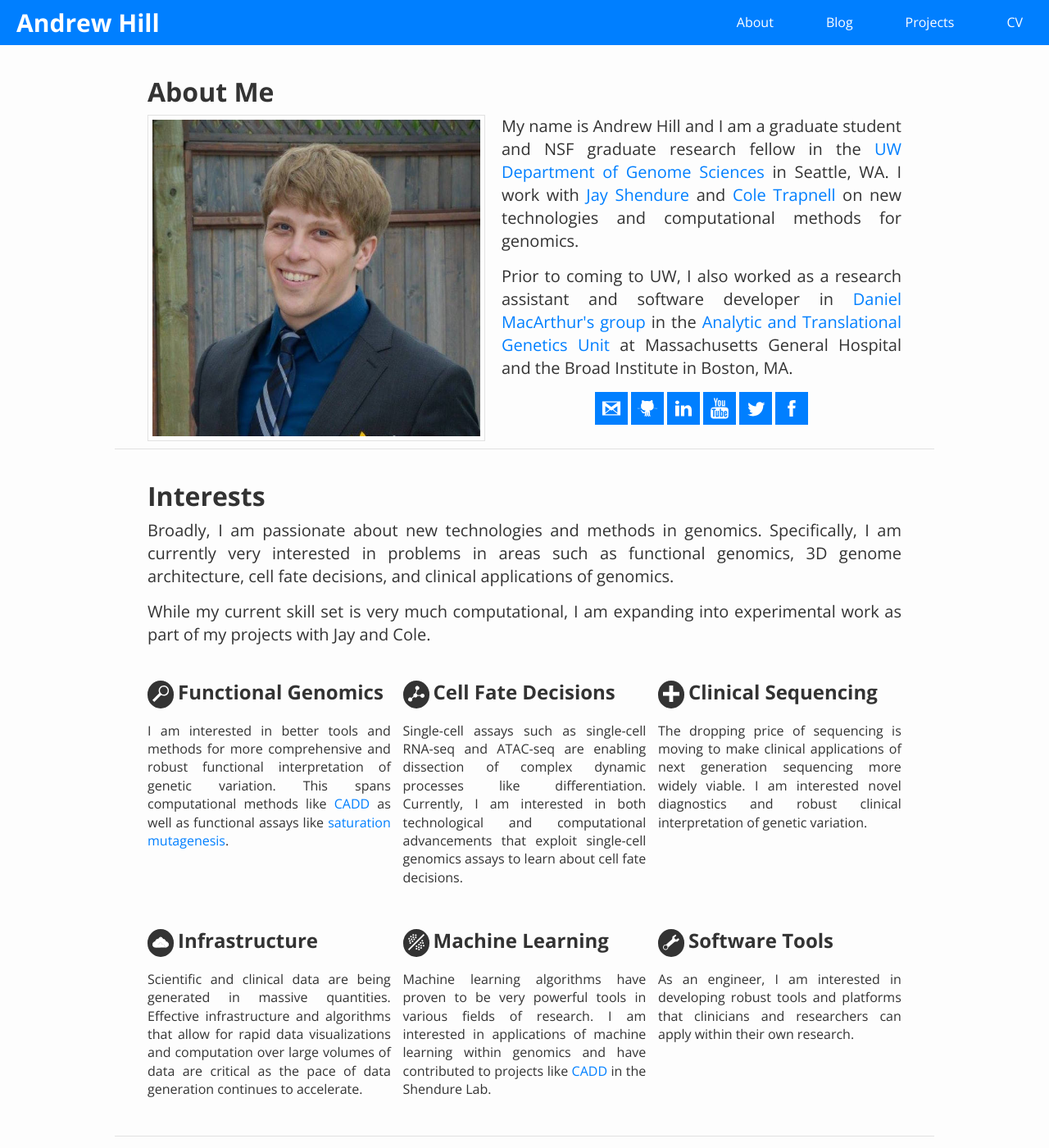
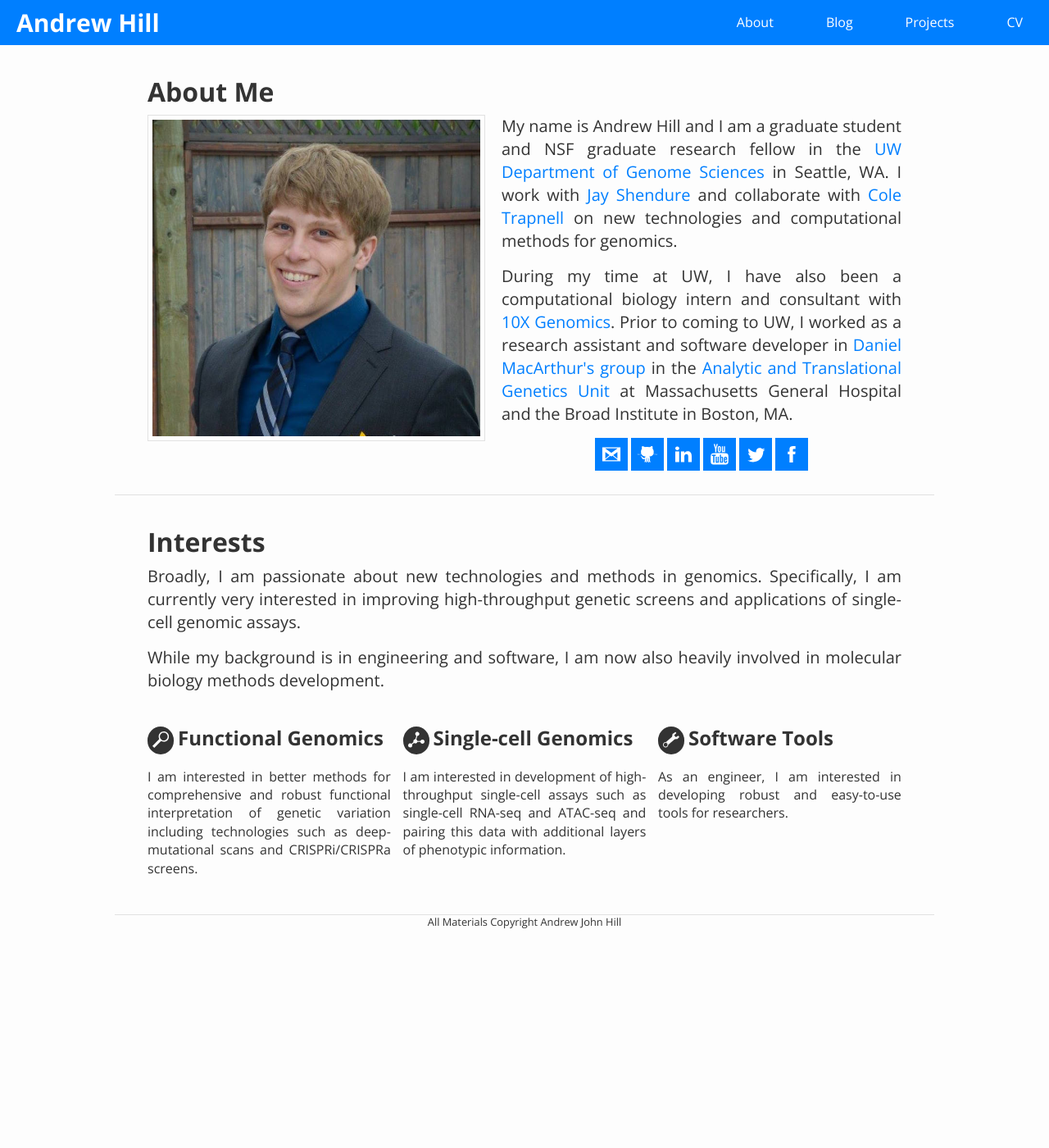
Before and after one commit to andrewhill157/personal-website, a Jekyll site: the page built from index.html, in a window 1280 px wide and 1400 px high. Shown: the whole window at 82% size. Built offline with Jekyll 4.4.1, drawn with Linux system fonts in a browser that asks for light colours; nearby versions of some CDN libraries; Markdown is read by kramdown in place of the engine named in the settings.

Commit message:
Updates to CV and minor adjustments to wording on home page.

```diff
--- a/cv/index.html
+++ b/cv/index.html
@@ -8,5 +8,6 @@ layout: default
 
 	<!--Link to CV-->
 	<p class="leadText">I maintain an up-to-date copy of my CV on this site. Please download the PDF below.</p>
+	<p class="leadText">Last Updated: January 2017</p>
 	<span class="downloadLink"><a class="downloadLink" href="/documents/Hill_A CV.pdf">Download CV (PDF)</a></span>
 </div>
--- a/index.html
+++ b/index.html
@@ -7,9 +7,9 @@ layout: default
 <div class="section" id="about">
   <h1>About Me</h1>
   <div id="headshot"><img src="/images/headshot.jpg"></div>
-  <p class="leadText">My name is Andrew Hill and I am a graduate student and NSF graduate research fellow in the <a href="http://www.gs.washington.edu/">UW Department of Genome Sciences</a> in Seattle, WA. I work with <a href="http://krishna.gs.washington.edu/">Jay Shendure</a> and <a href="http://cole-trapnell-lab.github.io/">Cole Trapnell</a> on new technologies and computational methods for genomics.</p>
+  <p class="leadText">My name is Andrew Hill and I am a graduate student and NSF graduate research fellow in the <a href="http://www.gs.washington.edu/">UW Department of Genome Sciences</a> in Seattle, WA. I work with <a href="http://krishna.gs.washington.edu/">Jay Shendure</a> and collaborate with <a href="http://cole-trapnell-lab.github.io/">Cole Trapnell</a> on new technologies and computational methods for genomics.</p>
 
-   <p class="leadText">Prior to coming to UW, I also worked as a research assistant and software developer in <a href="http://www.macarthurlab.org/">Daniel MacArthur's group </a> in the <a href="http://atgu.mgh.harvard.edu/">Analytic and Translational Genetics Unit</a> at Massachusetts General Hospital and the Broad Institute in Boston, MA.</p>
+   <p class="leadText">During my time at UW, I have also been a computational biology intern and consultant with <a href="http://www.10xgenomics.com/">10X Genomics</a>. Prior to coming to UW, I worked as a research assistant and software developer in <a href="http://www.macarthurlab.org/">Daniel MacArthur's group </a> in the <a href="http://atgu.mgh.harvard.edu/">Analytic and Translational Genetics Unit</a> at Massachusetts General Hospital and the Broad Institute in Boston, MA.</p>
 
   {% include socialMediaLinks.html %}
 </div>
@@ -17,41 +17,24 @@ layout: default
 <!-- My current research interests -->
 <div class="section" id="interests">
   <h1>Interests</h1>
-  <p class="leadText">Broadly, I am passionate about new technologies and methods in genomics. Specifically, I am currently very interested in problems in areas such as functional genomics, 3D genome architecture, cell fate decisions, and clinical applications of genomics.</p>
+  <p class="leadText">Broadly, I am passionate about new technologies and methods in genomics. Specifically, I am currently very interested in improving high-throughput genetic screens and applications of single-cell genomic assays.</p>
 
-<p class="leadText">While my current skill set is very much computational, I am expanding into experimental work as part of my projects with Jay and Cole.</p>
+<p class="leadText">While my background is in engineering and software, I am now also heavily involved in molecular biology methods development.</p>
 
   <!-- Two rows of 3 column grids with one interest and description in each -->
 <div class="partition group">
 	<div class="col span_1_of_3">
     <h2><div class="smallIcon"><img src="/images/search-white.svg"></div>Functional Genomics</h2>
-    <p>I am interested in better tools and methods for more comprehensive and robust functional interpretation of genetic variation. This spans computational methods like <a href="http://cadd.gs.washington.edu/">CADD</a> as well as functional assays like <a href="http://www.ncbi.nlm.nih.gov/pubmed/25141179">saturation mutagenesis</a>.</p>
+    <p>I am interested in better methods for comprehensive and robust functional interpretation of genetic variation including technologies such as deep-mutational scans and CRISPRi/CRISPRa screens.</p>
   </div>
   <div class="col span_1_of_3">
-   <h2><div class="smallIcon"><img src="/images/network-white.svg"></div>Cell Fate Decisions</h2>
-   <p>Single-cell assays such as single-cell RNA-seq and ATAC-seq are enabling dissection of complex dynamic processes like differentiation. Currently, I am interested in both technological and computational advancements that exploit single-cell genomics assays to learn about cell fate decisions.</p>
- </div>
- <div class="col span_1_of_3">
-   <h2><div class="smallIcon"><img src="/images/medicine-white.svg"></div>Clinical Sequencing</h2>
-   <p>The dropping price of sequencing is moving to make clinical applications of next generation sequencing more widely viable. I am interested novel diagnostics and robust clinical interpretation of genetic variation.</p>
- </div>
-</div>
-
-  <div class="partition group">
-   <div class="col span_1_of_3">
-    <h2><div class="smallIcon"><img src="/images/cloud-white.svg"></div>Infrastructure</h2>
-    <p class="interestText">Scientific and clinical data are being generated in massive quantities. Effective infrastructure and algorithms that allow for rapid data visualizations and computation over large volumes of data are critical as the pace of data generation continues to accelerate.</p>
-  </div>
-  <div class="col span_1_of_3">
-   <h2><div class="smallIcon"><img src="/images/regression-white.svg"></div>Machine Learning</h2>
-   <p>Machine learning algorithms have proven to be very powerful tools in various fields of research. I am interested in applications of machine learning within genomics and have contributed to projects like <a href="http://cadd.gs.washington.edu/">CADD</a> in the Shendure Lab.</p>
+   <h2><div class="smallIcon"><img src="/images/network-white.svg"></div>Single-cell Genomics</h2>
+   <p>I am interested in development of high-throughput single-cell assays such as single-cell RNA-seq and ATAC-seq and pairing this data with additional layers of phenotypic information.</p>
  </div>
  <div class="col span_1_of_3">
    <h2><div class="smallIcon"><img src="/images/tool-white.svg"></div>Software Tools</h2>
-   <p>As an engineer, I am interested in developing robust tools and platforms that clinicians and researchers can apply within their own research.</p>
+   <p>As an engineer, I am interested in developing robust and easy-to-use tools for researchers.</p>
  </div>
 </div>
 
 </div>
-
-</div>
```
Also changed, not shown: 2 other files.
